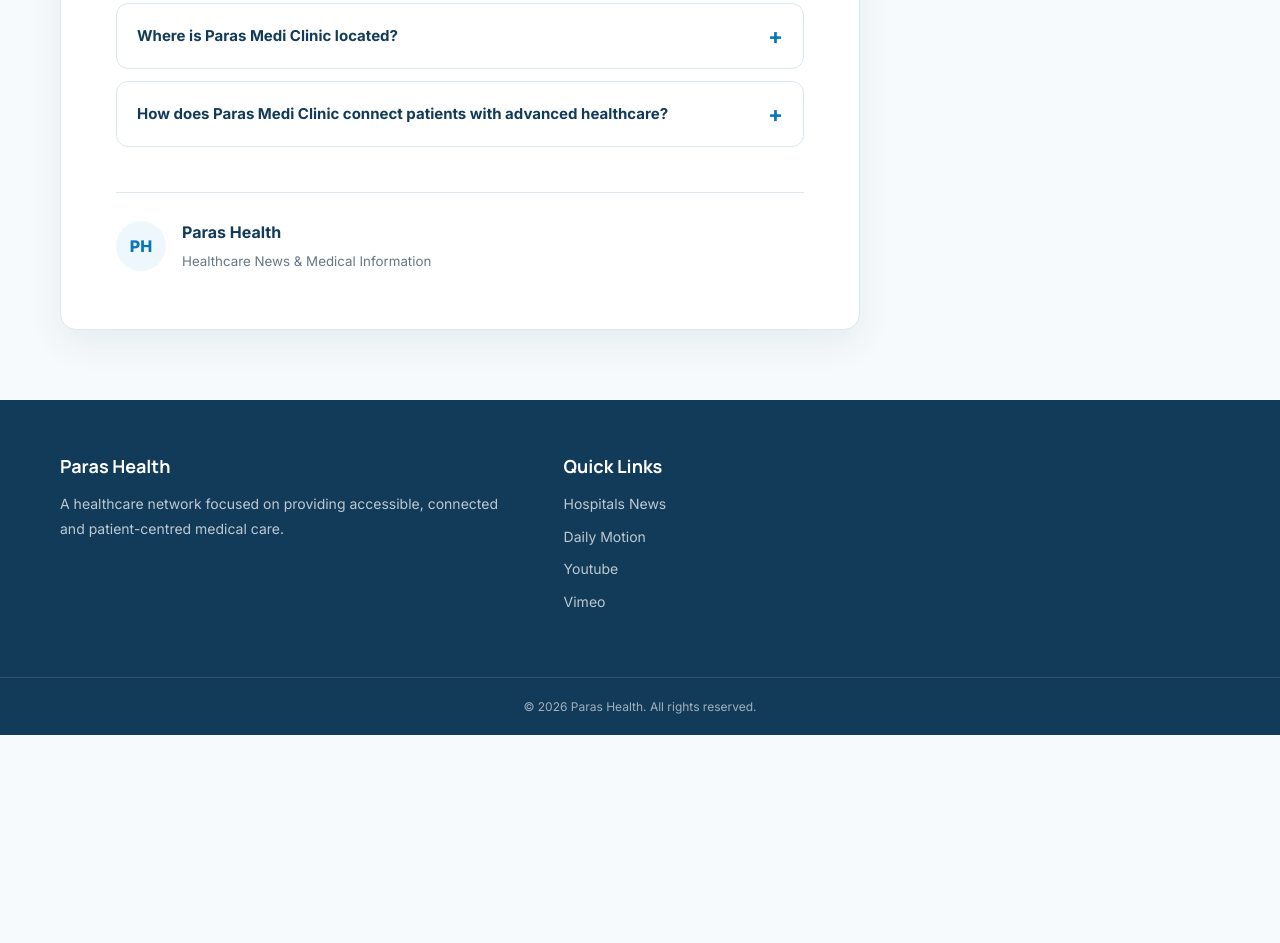
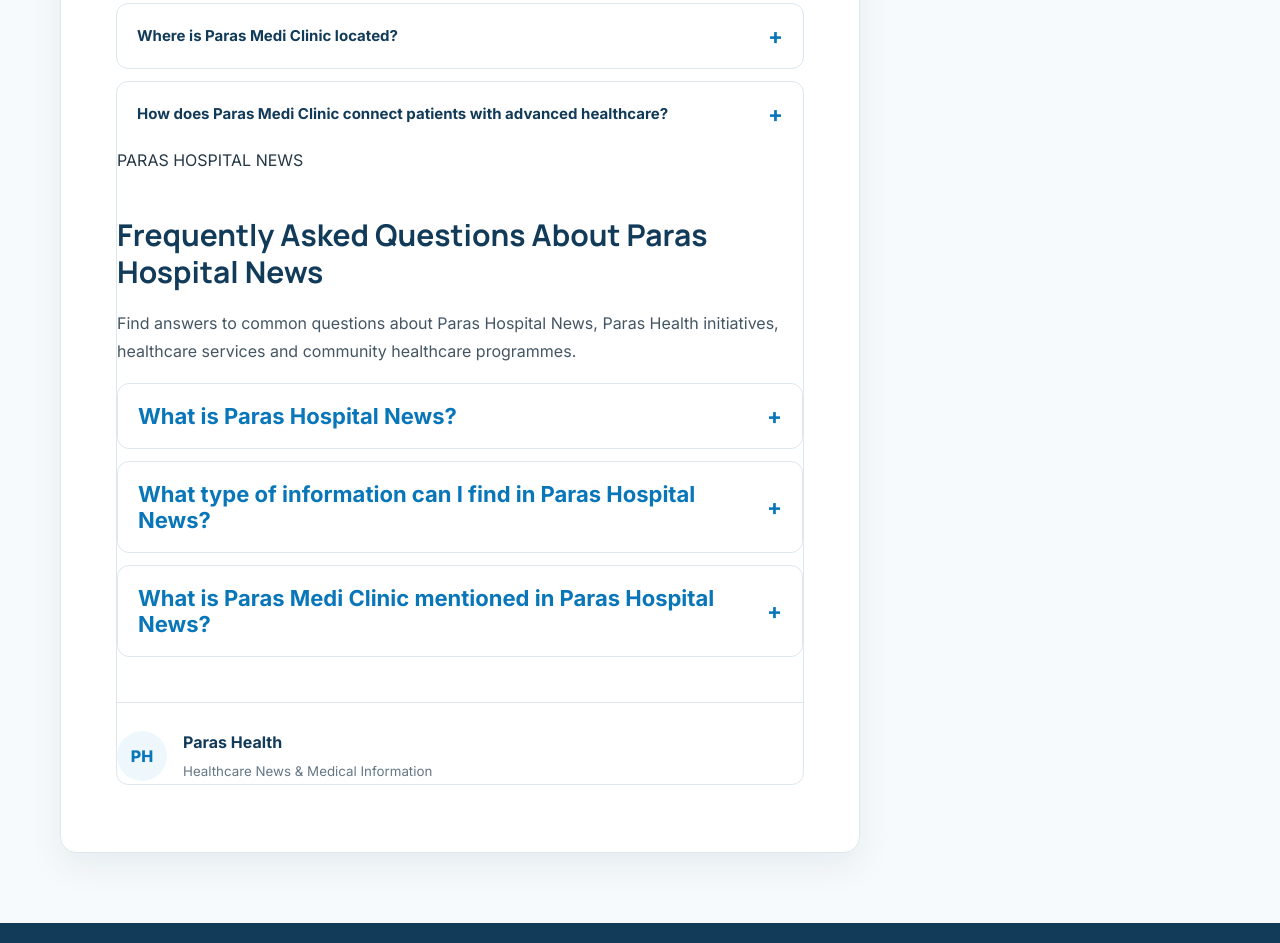
Before and after one commit to parashospitalnews/news, a plain HTML site: page index.html in a window 1280 px wide. Shown: the part 7214-8157 px from the top of the page. Before the commit the page ends 7949 px from the top, so only its background shows below. Drawn offline with Linux system fonts and the light colour scheme.

Commit message:
Update index.html

```diff
--- a/index.html
+++ b/index.html
@@ -1151,6 +1151,97 @@
               required.
             </p>
           </div>
+           <div class="faq-container">
+
+    <!-- Section Header -->
+    <div class="faq-header">
+      <span class="faq-label">PARAS HOSPITAL NEWS</span>
+
+      <h2>
+        Frequently Asked Questions About Paras Hospital News
+      </h2>
+
+      <p>
+        Find answers to common questions about Paras Hospital News,
+        Paras Health initiatives, healthcare services and community
+        healthcare programmes.
+      </p>
+    </div>
+
+
+    <!-- FAQ LIST -->
+    <div class="faq-list">
+
+      <!-- FAQ 1 -->
+      <div class="faq-item">
+
+        <button class="faq-question" type="button">
+          <span>
+            What is Paras Hospital News?
+          </span>
+
+          <span class="faq-icon">+</span>
+        </button>
+
+        <div class="faq-answer">
+          <p>
+            Paras Hospital News refers to healthcare news, updates,
+            announcements, medical developments, healthcare initiatives
+            and community-focused activities associated with Paras Health
+            and its healthcare services.
+          </p>
+        </div>
+
+      </div>
+
+
+      <!-- FAQ 2 -->
+      <div class="faq-item">
+
+        <button class="faq-question" type="button">
+          <span>
+            What type of information can I find in Paras Hospital News?
+          </span>
+
+          <span class="faq-icon">+</span>
+        </button>
+
+        <div class="faq-answer">
+          <p>
+            Paras Hospital News can cover topics such as healthcare
+            initiatives, hospital developments, medical services,
+            specialist consultations, community healthcare programmes,
+            health awareness activities and other relevant healthcare
+            updates.
+          </p>
+        </div>
+
+      </div>
+
+
+      <!-- FAQ 3 -->
+      <div class="faq-item">
+
+        <button class="faq-question" type="button">
+          <span>
+            What is Paras Medi Clinic mentioned in Paras Hospital News?
+          </span>
+
+          <span class="faq-icon">+</span>
+        </button>
+
+        <div class="faq-answer">
+          <p>
+            Paras Medi Clinic is a neighbourhood healthcare initiative
+            launched by Paras Health in Gurugram. It is designed to bring
+            selected routine healthcare and clinical services closer to
+            residents while providing access to specialist and advanced
+            healthcare services when required.
+          </p>
+        </div>
+
+      </div>
+
         </div>
 
       </div>
```
